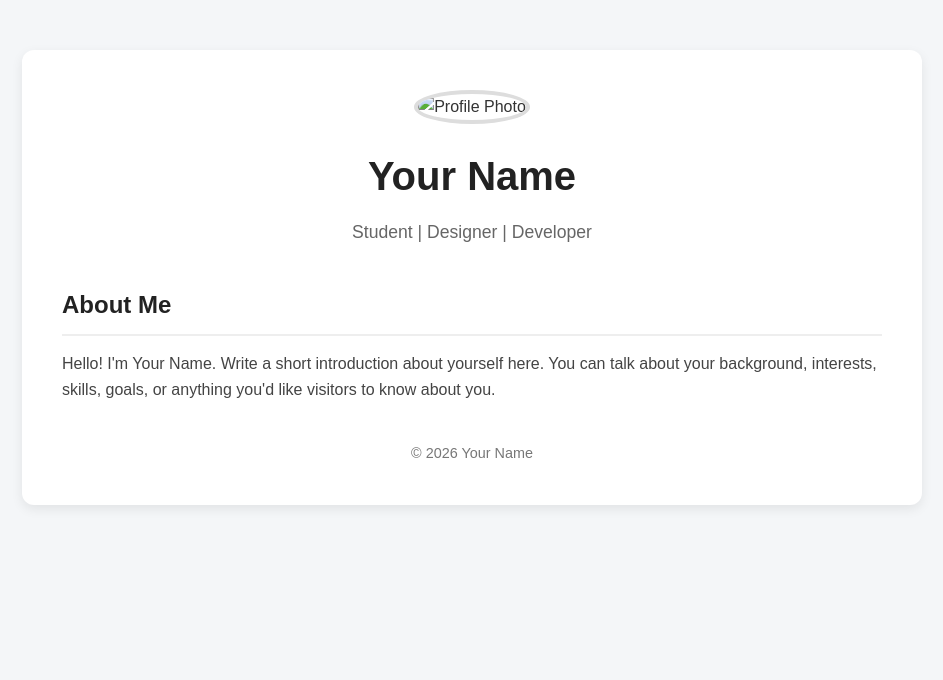
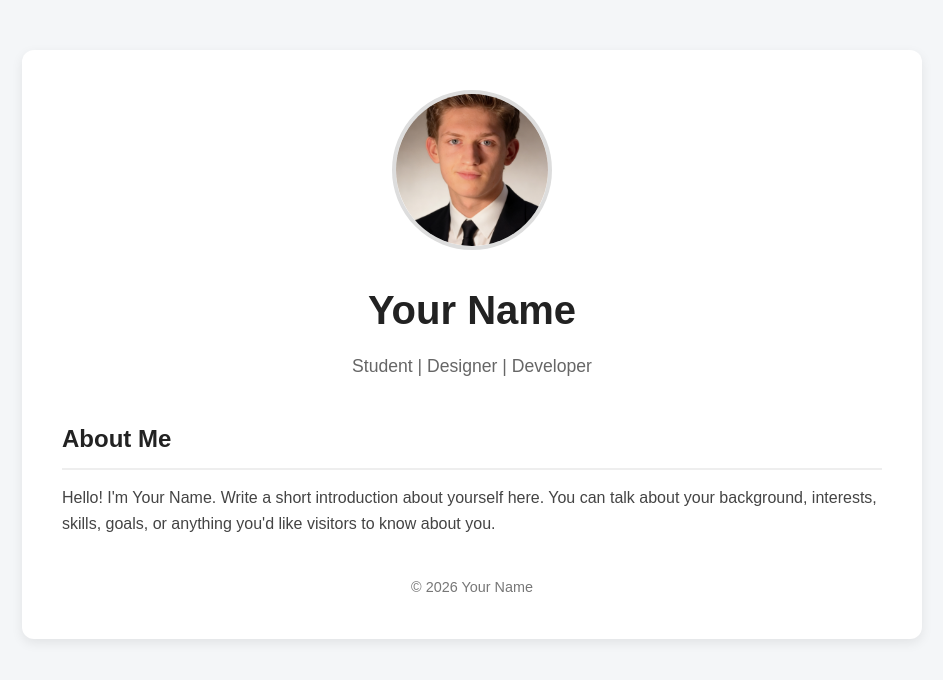
Before and after one commit to rokasvilkauskas/rokasvilkauskas.github.io, a plain HTML site: page index.html in a window 1280 px wide. Shown: the whole page, without its empty margins (168-1111 px from the left). Drawn offline with Linux system fonts and the light colour scheme.

Commit message:
Update index.html

```diff
--- a/index.html
+++ b/index.html
@@ -100,7 +100,7 @@
 
     <div class="header">
       <!-- Replace "profile.jpg" with your photo filename -->
-      <img src="Portretas su kostiumu.jpg" alt="Profile Photo" class="profile-photo" />
+      <img src="Portretas su kostiumu.jpeg" alt="Profile Photo" class="profile-photo" />
 
       <!-- Replace with your name -->
       <h1>Your Name</h1>
```
